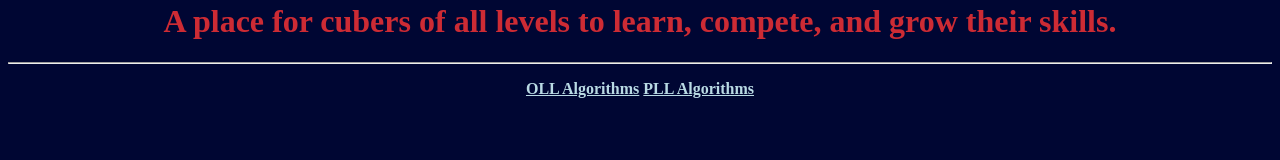
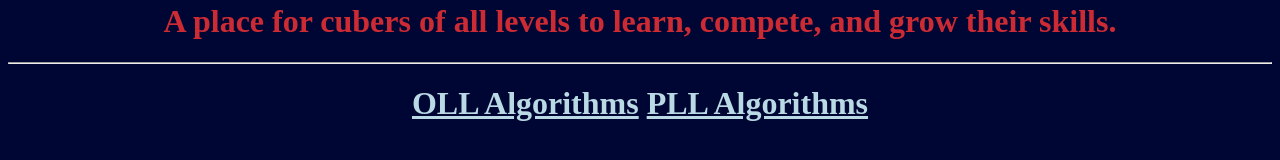
Before and after one commit to Merit-Cubing/Merit-Cubing.github.io, a plain HTML site: page Resources.html in a window 1280 px wide. Shown: the part 330-490 px from the top of the page. Drawn offline with Linux system fonts and the light colour scheme.

Commit message:
Update Resources.html

```diff
--- a/Resources.html
+++ b/Resources.html
@@ -8,7 +8,7 @@
 <center><img src="https://i.ibb.co/LSx1q1p/Abstract-Vintage-Spartan-Warrior-Mascot-Logo.png" alt="Abstract-Vintage-Spartan-Warrior-Mascot-Logo" border="0"></center>
 <center><h1 style="color: #cd2b34;">A place for cubers of all levels to learn, compete, and grow their skills.</h1></center>
 <hr>
-<center><p><a style="color: #b9dae4;" href="https://cubeskills.com/uploads/pdf/tutorials/oll-algorithms.pdf" target="_blank"><b>OLL Algorithms</b></a> <a style="color: #b9dae4;" href="https://cubeskills.com/uploads/pdf/tutorials/pll-algorithms.pdf" target="_blank"><b>PLL Algorithms</b></a></p></center>
+<center><h1><a style="color: #b9dae4;" href="https://cubeskills.com/uploads/pdf/tutorials/oll-algorithms.pdf" target="_blank"><b>OLL Algorithms</b></a> <a style="color: #b9dae4;" href="https://cubeskills.com/uploads/pdf/tutorials/pll-algorithms.pdf" target="_blank"><b>PLL Algorithms</b></a></h1></center>
 </body>
 </html>
 
```
